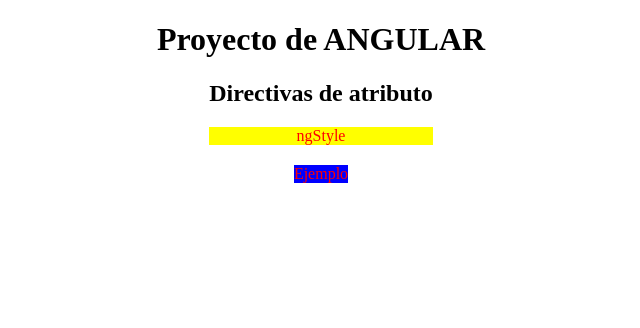
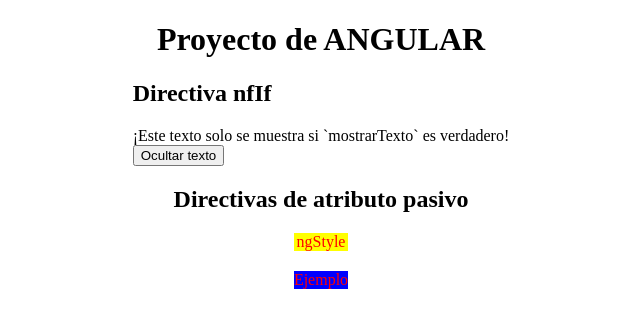
Before and after one commit to migcabvid/ProyectoAngular, an Angular app in the folder angularProyect/: page / in a window 1280 px wide. Shown: the top 328 px of the page, without its empty margins (319-959 px from the left). Built offline with nearby package versions, Linux system fonts and the light colour scheme.

Commit message:
Creación y modificación de las directivas ngIf y ngStyle

```diff
--- a/angularProyect/src/app/app.component.html
+++ b/angularProyect/src/app/app.component.html
@@ -1,7 +1,19 @@
+<h1>Proyecto de ANGULAR</h1>
 <div>
-    <h1>Proyecto de ANGULAR</h1>
+  <h2>Directiva nfIf</h2>
+  <div *ngIf="mostrarTexto">
+    ¡Este texto solo se muestra si `mostrarTexto` es verdadero!
+  </div>
+  <button *ngIf="mostrarTexto" (click)="mostrarTexto = false">Ocultar texto</button>
+  <button *ngIf="!mostrarTexto" (click)="mostrarTexto = true">Mostrar texto</button>
+</div>
+
+<div>
+  <h2>Directivas de atributo pasivo</h2>
   <div>
-    <h2>Directivas de atributo</h2>
+    <!-- Cambia el color del texto a rojo -->
     <p [ngStyle]="{'color':'red','background-color':'#ff0','text-align':'center'}">ngStyle</p>
+    <!-- Cambia el color del fondo a azul -->
     <div><p [ngStyle]="colorEstado">Ejemplo</p></div>
   </div>
+</div>
--- a/angularProyect/src/app/app.component.ts
+++ b/angularProyect/src/app/app.component.ts
@@ -1,23 +1,19 @@
 import { Component } from '@angular/core';
-import { RouterOutlet } from '@angular/router';
 import { CommonModule } from '@angular/common';
 
 @Component({
   selector: 'app-root',
-  imports: [RouterOutlet, CommonModule],
+  imports: [CommonModule],
   templateUrl: './app.component.html',
   styleUrl: './app.component.css',
 })
+
 export class AppComponent {
-  title = 'angularProyect';
-
-  mostrarMenu: boolean = false;
-  fMostrarMenu() {
-    this.mostrarMenu = !this.mostrarMenu;
-  }
+  mostrarTexto: boolean = true;
 
   colorEstado = {
     "color": "red",
-    "background-color": "blue"
+    "background-color": "blue",
+    "text-align": "center"
   };
 }
```
